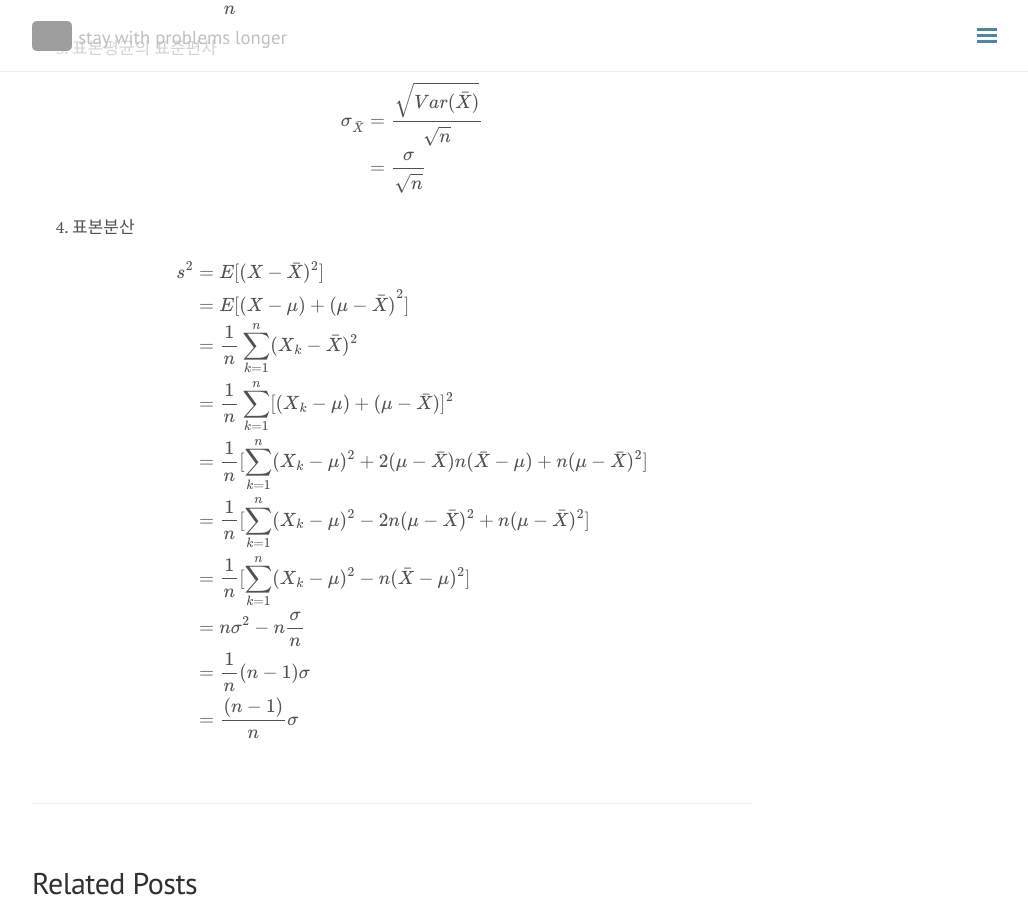
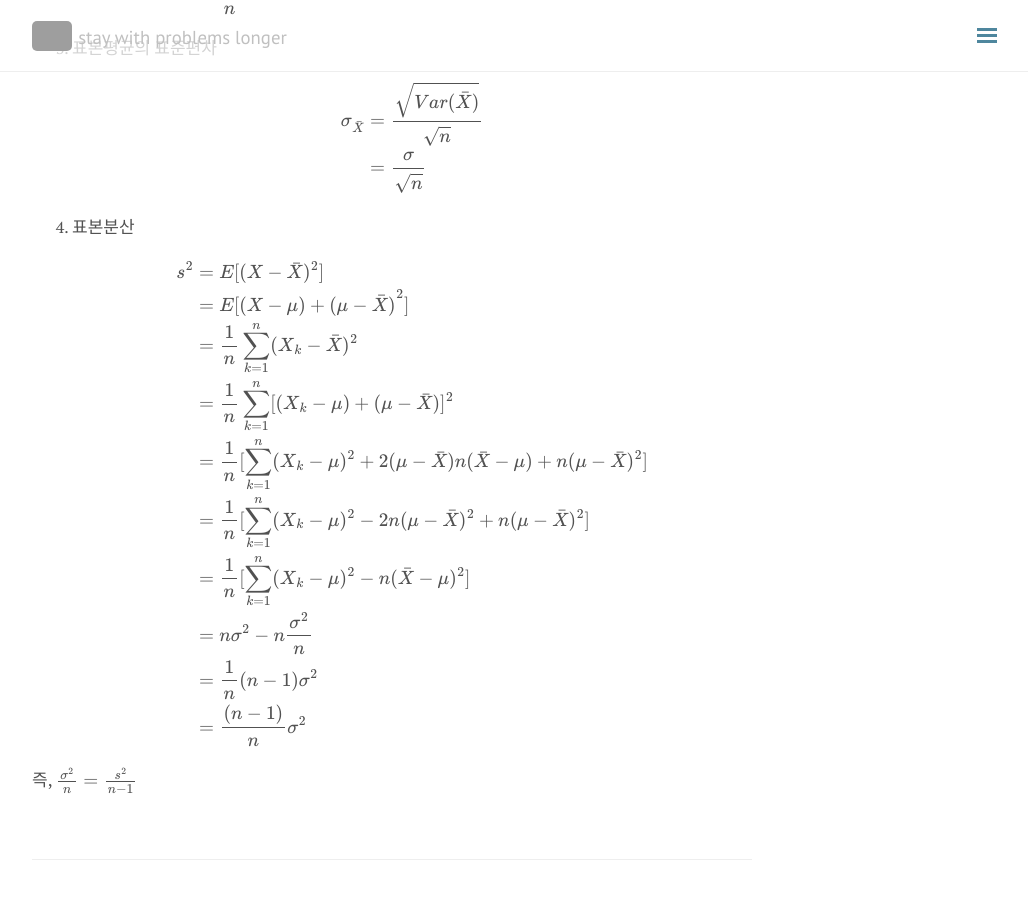
Before and after one commit to seokhoonj/seokhoonj.github.io, a Jekyll site: the page built from _posts/Etc/2018-10-15-Etc-study.md, in a window 1280 px wide and 900 px high, scrolled down 1816 px. Shown: the whole window, without its empty margins (248-1276 px from the left). Built offline with Jekyll 4.4.1, drawn with Linux system fonts in a browser that asks for light colours; nearby versions of some CDN libraries; formulas are drawn with MathJax 3; comment, search, counter and statistics services are not loaded; grey boxes are pictures that could not be loaded.

Commit message:
add _posts

```diff
--- a/_posts/Etc/2018-10-15-Etc-study.md
+++ b/_posts/Etc/2018-10-15-Etc-study.md
@@ -80,7 +80,9 @@ Mean-Variance Portfolio Theory
 \\\\ & = \frac{1}{n} \[ \sum\_{k=1}^{n}(X\_k - \mu)^2 + 2(\mu - \bar{X})n(\bar{X} - \mu) + n(\mu - \bar{X})^2 \]
 \\\\ & = \frac{1}{n} \[ \sum\_{k=1}^{n}(X\_k - \mu)^2 - 2n(\mu - \bar{X})^2 + n(\mu - \bar{X})^2 \]
 \\\\ & = \frac{1}{n} \[ \sum\_{k=1}^{n}(X\_k - \mu)^2 - n(\bar{X} - \mu)^2 \]
-\\\\ & = n\sigma^2 - n \frac{\sigma}{n}
-\\\\ & = \frac{1}{n} (n - 1)\sigma
-\\\\ & = \frac{(n - 1)}{n} \sigma
+\\\\ & = n\sigma^2 - n \frac{\sigma^2}{n}
+\\\\ & = \frac{1}{n} (n - 1)\sigma^2
+\\\\ & = \frac{(n - 1)}{n} \sigma^2
 \end{align} \\)
+
+즉, $\frac{\sigma^2}{n} = \frac{s^2}{n - 1}$
```
